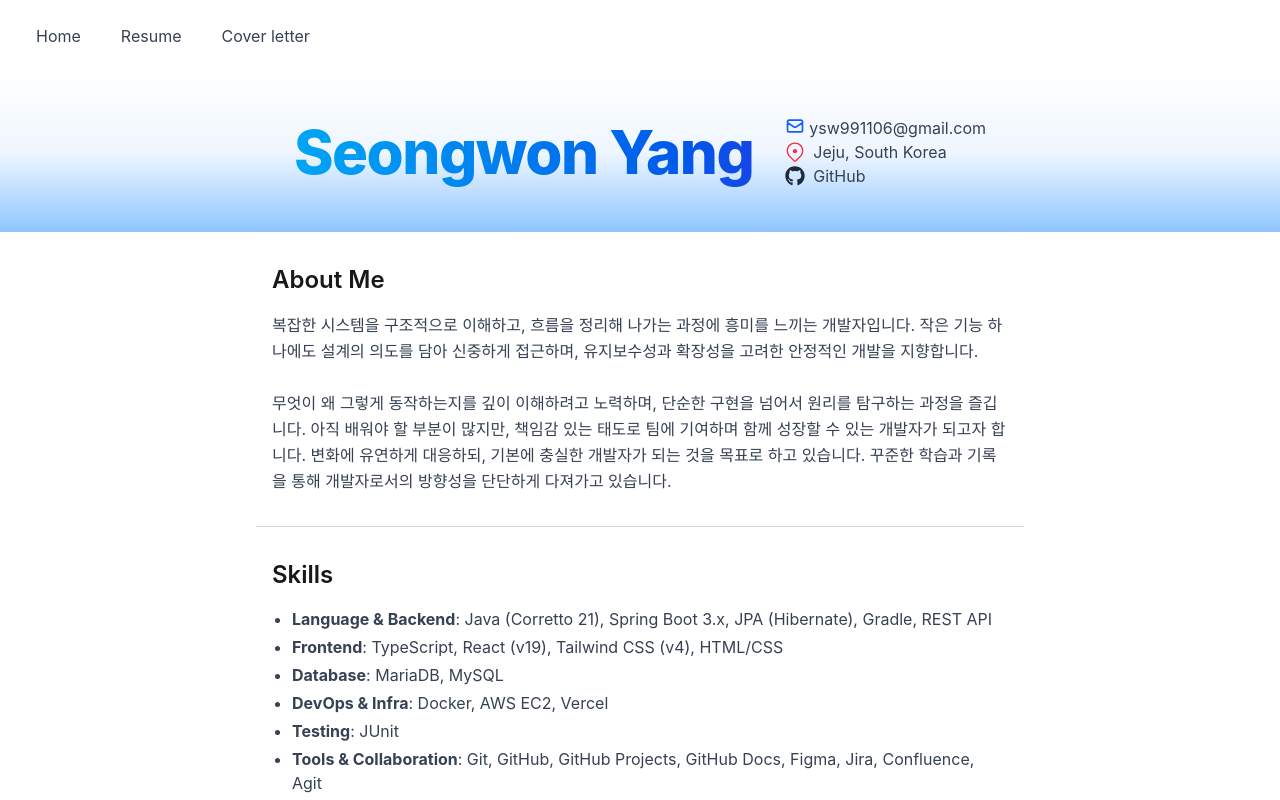
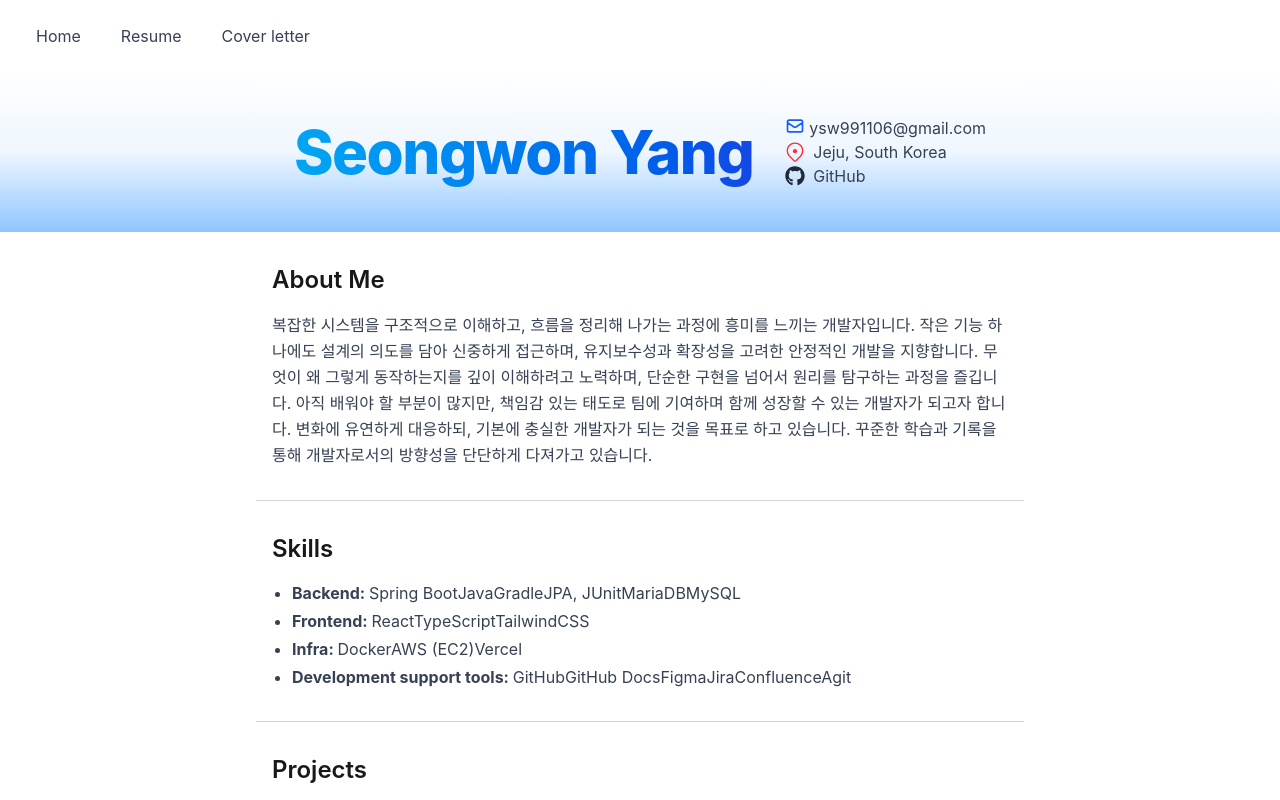
Before and after one commit to codearchitect99/codearchitect99.github.io, a React (Vite) app: page /#/ in a window 1280 px wide. Shown: the top 800 px of the page. Built offline with nearby package versions, Linux system fonts and the light colour scheme.

Commit message:
update tailwind style and reorganize data types

```diff
--- a/src/index.css
+++ b/src/index.css
@@ -24,4 +24,7 @@
     .project-tab-unselected {
         @apply text-gray-700 border-gray-300 hover:border-gray-400 dark:text-white
     }
+    .text-h2 {
+        @apply text-2xl font-semibold mb-4 dark:text-white
+    }
 }
--- a/src/pages/home/Home.tsx
+++ b/src/pages/home/Home.tsx
@@ -4,13 +4,14 @@ import ReactMarkdown from "react-markdown";
 import remarkGfm from "remark-gfm";
 import rehypeHighlight from "rehype-highlight";
 import 'highlight.js/styles/github.css';
-import { pofolData } from "./pofolData.ts";
-import {PortfolioProject} from "./pofolDataTypes.ts";
+import { projectData } from "./projectData.ts";
+import {ProjectDataTypes} from "./projectDataTypes.ts";
 import {ProjectTabs} from "./ProjectTabs.tsx";
 import {HiOutlineMail} from "react-icons/hi";
 import {FaGithub } from "react-icons/fa";
 import {GoLocation} from "react-icons/go";
 import {ImagePreviewModal} from "./ImagePreviewModal.tsx";
+import {myInfo} from "../myInfo.ts";
 
 export const Home = () => {
 	const imageModules = import.meta.glob('/src/assets/images/project/kakao/*', { eager: true, as: 'url' });
@@ -19,26 +20,26 @@ export const Home = () => {
 	const categoryTabs = [
 		{
 			label: "System Design",
-			data: pofolData.systemDesign,
+			data: projectData.systemDesign,
 		},
 		{
 			label: "UI Development",
-			data: pofolData.uiDevelopment,
+			data: projectData.uiDevelopment,
 		},
 		{
 			label: "System Feature",
-			data: pofolData.systemFeature,
+			data: projectData.systemFeature,
 		},
 		{
 			label: "Collaboration",
-			data: pofolData.collaboration,
+			data: projectData.collaboration,
 		},
 	];
 
 	const allProjects = categoryTabs.flatMap((tab) => tab.data);
 
 	const [selectedTab, setSelectedTab] = useState(-1);
-	const [selectedActivity, setSelectedActivity] = useState<PortfolioProject>(allProjects[0]);
+	const [selectedActivity, setSelectedActivity] = useState<ProjectDataTypes>(allProjects[0]);
 	const [markdownContent, setMarkdownContent] = useState("");
 
 	useEffect(() => {
@@ -62,23 +63,23 @@ export const Home = () => {
 						<div className="flex justify-start gap-1">
 							<HiOutlineMail className="text-xl text-blue-600 dark:text-blue-400" />
 							<a
-								href="mailto:ysw991106@gmail.com"
+								href={`mailto:${myInfo.email}`}
 								className="hover:underline hover:text-blue-800 dark:hover:text-blue-300 transition"
 							>
-								ysw991106@gmail.com
+								{myInfo.email}
 							</a>
 						</div>
 						<div className="flex justify-start gap-1">
 							<p className="flex items-center justify-center gap-2">
 								<GoLocation className="text-xl text-red-500 dark:text-red-400" />
-								Jeju, South Korea
+								{myInfo.location}
 							</p>
 						</div>
 						<div className="flex justify-start gap-1">
 							<p className="flex items-center justify-center gap-2">
 								<FaGithub className="text-xl text-gray-800 dark:text-white" />
 								<a
-									href="https://github.com/codearchitect99"
+									href={myInfo.github}
 									target="_blank"
 									rel="noopener noreferrer"
 									className="hover:underline hover:text-blue-800 dark:hover:text-blue-300 transition"
@@ -92,7 +93,7 @@ export const Home = () => {
 					<section id="name" className="text-center">
 						<h1 className="text-5xl md:text-6xl font-extrabold leading-tight text-gray-900 dark:text-white tracking-tight">
 							<p className="bg-gradient-to-r from-sky-500 to-blue-700 bg-clip-text text-transparent">
-								Seongwon Yang
+								{myInfo.eng_name}
 							</p>
 						</h1>
 					</section>
@@ -103,16 +104,9 @@ export const Home = () => {
 				id="about"
 				className="w-full max-w-3xl border-b border-gray-300 dark:border-gray-700 pb-8 px-4"
 			>
-				<h2 className="text-2xl font-semibold mb-4 dark:text-white">About Me</h2>
+				<h2 className="text-h2">About Me</h2>
 				<p className="text-gray-700 dark:text-gray-300 leading-relaxed">
-					복잡한 시스템을 구조적으로 이해하고, 흐름을 정리해 나가는 과정에 흥미를 느끼는 개발자입니다.
-					작은 기능 하나에도 설계의 의도를 담아 신중하게 접근하며, 유지보수성과 확장성을 고려한 안정적인 개발을 지향합니다.
-					<br />
-					<br />
-					무엇이 왜 그렇게 동작하는지를 깊이 이해하려고 노력하며, 단순한 구현을 넘어서 원리를 탐구하는 과정을 즐깁니다.
-					아직 배워야 할 부분이 많지만, 책임감 있는 태도로 팀에 기여하며 함께 성장할 수 있는 개발자가 되고자 합니다.
-					변화에 유연하게 대응하되, 기본에 충실한 개발자가 되는 것을 목표로 하고 있습니다.
-					꾸준한 학습과 기록을 통해 개발자로서의 방향성을 단단하게 다져가고 있습니다.
+					{myInfo.about}
 				</p>
 			</section>
 
@@ -120,25 +114,19 @@ export const Home = () => {
 				id="skills"
 				className="w-full max-w-3xl border-b border-gray-300 dark:border-gray-700 pb-8 px-4"
 			>
-				<h2 className="text-2xl font-semibold mb-4 dark:text-white">Skills</h2>
+				<h2 className="text-h2">Skills</h2>
 				<ul className="list-disc pl-5 space-y-1 text-gray-700 dark:text-gray-300">
 					<li>
-						<strong>Language & Backend</strong>: Java (Corretto 21), Spring Boot 3.x, JPA (Hibernate), Gradle, REST API
+						<strong>Backend: </strong>{myInfo.skills.backend.values()}
 					</li>
 					<li>
-						<strong>Frontend</strong>: TypeScript, React (v19), Tailwind CSS (v4), HTML/CSS
+						<strong>Frontend: </strong>{myInfo.skills.front.values()}
 					</li>
 					<li>
-						<strong>Database</strong>: MariaDB, MySQL
+						<strong>Infra: </strong>{myInfo.skills.infra.values()}
 					</li>
 					<li>
-						<strong>DevOps & Infra</strong>: Docker, AWS EC2, Vercel
-					</li>
-					<li>
-						<strong>Testing</strong>: JUnit
-					</li>
-					<li>
-						<strong>Tools & Collaboration</strong>: Git, GitHub, GitHub Projects, GitHub Docs, Figma, Jira, Confluence, Agit
+						<strong>Development support tools: </strong>{myInfo.skills.etc.values()}
 					</li>
 				</ul>
 			</section>
@@ -147,7 +135,7 @@ export const Home = () => {
 				id="projects"
 				className="w-full max-w-3xl border-b border-gray-300 dark:border-gray-700 pb-8 px-4"
 			>
-				<h2 className="text-2xl font-semibold mb-4 dark:text-white">Projects</h2>
+				<h2 className="text-h2">Projects</h2>
 
 				<ProjectTabs
 					tabs={categoryTabs}
--- a/src/pages/home/ProjectTabs.tsx
+++ b/src/pages/home/ProjectTabs.tsx
@@ -1,4 +1,4 @@
-import { PortfolioProject } from "./pofolDataTypes";
+import { ProjectDataTypes } from "./projectDataTypes.ts";
 
 export const ProjectTabs = ({
 	                            tabs,
@@ -7,11 +7,11 @@ export const ProjectTabs = ({
 	                            selectedActivity,
 	                            setSelectedActivity,
                             }: {
-	tabs: { label: string; data: PortfolioProject[] }[];
+	tabs: { label: string; data: ProjectDataTypes[] }[];
 	selectedTab: number;
 	setSelectedTab: (index: number) => void;
-	selectedActivity: PortfolioProject;
-	setSelectedActivity: (project: PortfolioProject) => void;
+	selectedActivity: ProjectDataTypes;
+	setSelectedActivity: (project: ProjectDataTypes) => void;
 }) => {
 	const allProjects = tabs.flatMap((tab) => tab.data);
 
--- a/src/pages/home/pofolDataTypes.ts
+++ /dev/null
@@ -1,4 +0,0 @@
-export interface PortfolioProject {
-	title: string;
-	src: string;
-}
--- a/src/pages/home/pofolData.ts
+++ b/src/pages/home/projectData.ts
@@ -1,4 +1,4 @@
-export const pofolData = {
+export const projectData = {
 	systemDesign: [
 		{
 			title: "Taskory",
--- /dev/null
+++ b/src/pages/home/projectDataTypes.ts
@@ -0,0 +1,4 @@
+export interface ProjectDataTypes {
+	title: string;
+	src: string;
+}
--- /dev/null
+++ b/src/pages/myInfo.ts
@@ -0,0 +1,26 @@
+export const myInfo = {
+	name: "양성원",
+	eng_name: "Seongwon Yang",
+	location: "Jeju, South Korea",
+	job: "Software Engineer",
+	github: "https://github.com/codearchitect99",
+	portfolio: undefined,
+	linkedin: undefined,
+	blog: undefined,
+	email: "ysw991106@gmail.com",
+	simple_about: "복잡한 시스템을 구조적으로 이해하고, 일관된 흐름으로 정리해 나가는 과정에 흥미를 느끼는 개발자입니다.\n" +
+		"작은 기능 하나에도 설계의 의도를 담아 신중하게 접근하며, 유지보수성과 확장성을 고려한 안정적인 개발을 지향합니다.\n" +
+		"아직은 배워야 할 부분이 많지만, 개발의 원리를 깊이 있게 이해하고자 꾸준히 공부하고 있으며, 팀에 기여할 수 있는 책임감 있는 개발자로 성장해가고 있습니다.",
+	about: "복잡한 시스템을 구조적으로 이해하고, 흐름을 정리해 나가는 과정에 흥미를 느끼는 개발자입니다.\n" +
+		"작은 기능 하나에도 설계의 의도를 담아 신중하게 접근하며, 유지보수성과 확장성을 고려한 안정적인 개발을 지향합니다.\n" +
+		"무엇이 왜 그렇게 동작하는지를 깊이 이해하려고 노력하며, 단순한 구현을 넘어서 원리를 탐구하는 과정을 즐깁니다.\n" +
+		"아직 배워야 할 부분이 많지만, 책임감 있는 태도로 팀에 기여하며 함께 성장할 수 있는 개발자가 되고자 합니다.\n" +
+		"변화에 유연하게 대응하되, 기본에 충실한 개발자가 되는 것을 목표로 하고 있습니다.\n" +
+		"꾸준한 학습과 기록을 통해 개발자로서의 방향성을 단단하게 다져가고 있습니다.",
+	skills: {
+		backend: ["Spring Boot", "Java", "Gradle", "JPA, JUnit", "MariaDB", "MySQL"],
+		front: ["React", "TypeScript", "TailwindCSS"],
+		infra: ["Docker", "AWS (EC2)", "Vercel"],
+		etc: ["GitHub", "GitHub Docs", "Figma", "Jira", "Confluence", "Agit"]
+	},
+};
--- a/src/pages/resume/Resume.tsx
+++ b/src/pages/resume/Resume.tsx
@@ -2,11 +2,9 @@
 import { useState } from "react";
 import {
 	Activity,
-	BasicInfo,
 	Certification,
 	Education,
 	Project,
-	Skills,
 	WorkExperience,
 } from "./resumeTypes.ts";
 import {
@@ -19,10 +17,11 @@ import {
 import profile from "/src/assets/profile.jpg";
 import { resumeData } from "./resumeData.ts";
 import React from "react";
+import {myInfo} from "../myInfo.ts";
 
 export const Resume = () => {
-	const [basicInfo] = useState<BasicInfo>(resumeData.basicInfo);
-	const [skills] = useState<Skills>(resumeData.skills);
+	const [basicInfo] = useState(myInfo);
+	const [skills] = useState(myInfo.skills);
 	const [projects] = useState<Project[]>(resumeData.projects);
 	const [workExperience] = useState<WorkExperience[]>(resumeData.workExperience);
 	const [education] = useState<Education[]>(resumeData.education);
@@ -91,9 +90,9 @@ export const Resume = () => {
 								<FaEnvelope /> {basicInfo.email}
 							</p>
 						)}
-						{basicInfo.about && (
+						{basicInfo.simple_about && (
 							<p className="text-contents-description leading-relaxed mt-2">
-								{basicInfo.about.split("\n").map((line, idx) => (
+								{basicInfo.simple_about.split("\n").map((line, idx) => (
 									<React.Fragment key={idx}>
 										{line}
 										<br />
--- a/src/pages/resume/resumeData.ts
+++ b/src/pages/resume/resumeData.ts
@@ -1,21 +1,4 @@
 export const resumeData = {
-  "basicInfo": {
-    "name": "양성원",
-    "job": "Software Engineer",
-    "github": "https://github.com/codearchitect99",
-    "portfolio": undefined,
-    "linkedin": undefined,
-    "blog": undefined,
-    "email": "ysw991106@gmail.com",
-    "about": "복잡한 시스템을 구조적으로 이해하고, 일관된 흐름으로 정리해 나가는 과정에 흥미를 느끼는 개발자입니다.\n" +
-      "작은 기능 하나에도 설계의 의도를 담아 신중하게 접근하며, 유지보수성과 확장성을 고려한 안정적인 개발을 지향합니다.\n" +
-      "아직은 배워야 할 부분이 많지만, 개발의 원리를 깊이 있게 이해하고자 꾸준히 공부하고 있으며, 팀에 기여할 수 있는 책임감 있는 개발자로 성장해가고 있습니다."
-  },
-  "skills": {
-    "backend": ["Spring Boot", "Java", "Gradle", "MariaDB"],
-    "front": ["React", "TypeScript", "TailwindCSS"],
-    "infra": ["Docker", "AWS (EC2)"]
-  },
   "projects": [
     {
       "title": "Taskory",
--- a/src/pages/resume/resumeTypes.ts
+++ b/src/pages/resume/resumeTypes.ts
@@ -1,14 +1,3 @@
-export interface BasicInfo {
-	name: string;
-	job: string;
-	github: string ;
-	portfolio: string | undefined;
-	linkedin: string | undefined;
-	blog: string | undefined;
-	email: string | undefined;
-	about: string | undefined;
-}
-
 export interface Skills {
 	backend: string[];
 	front: string[];
```
